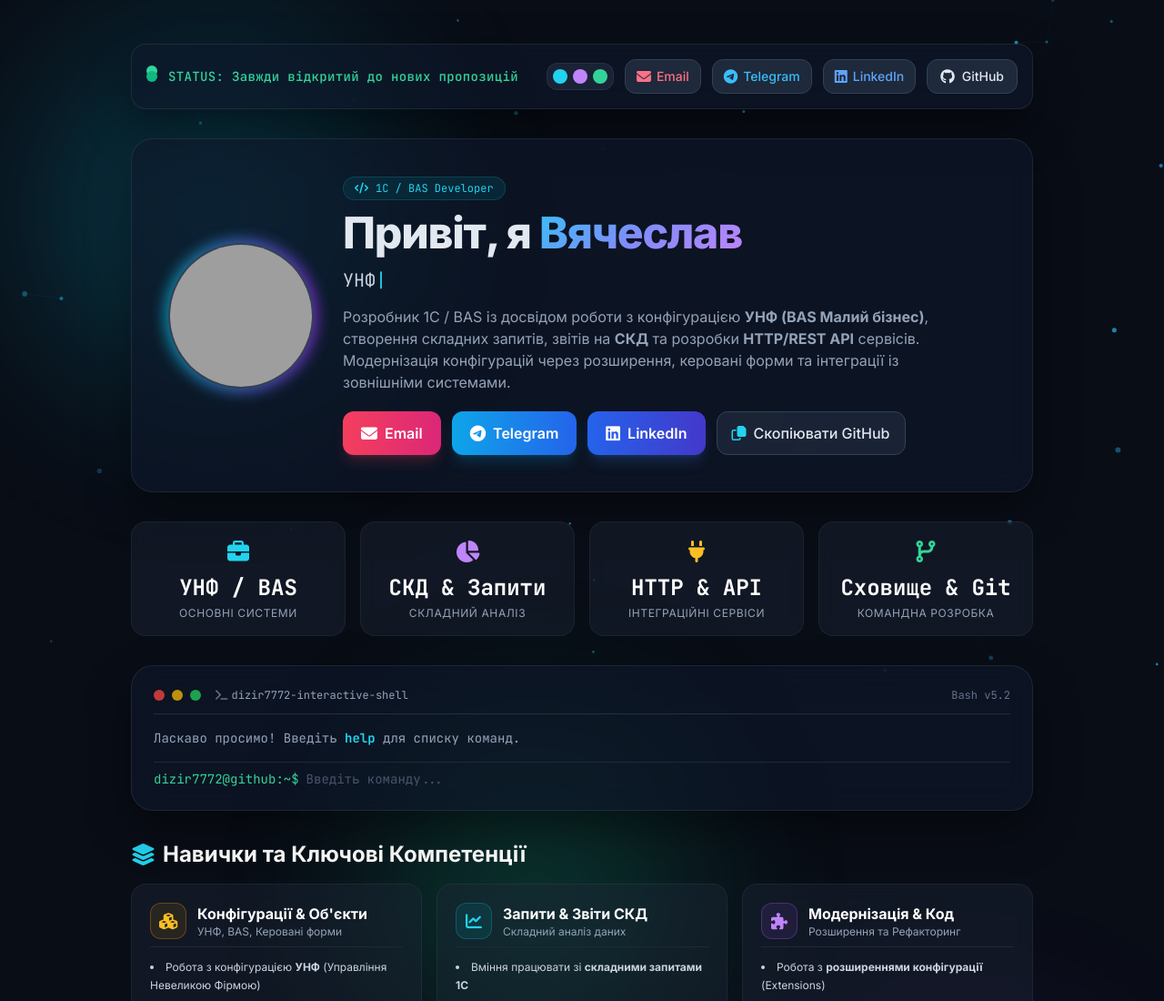
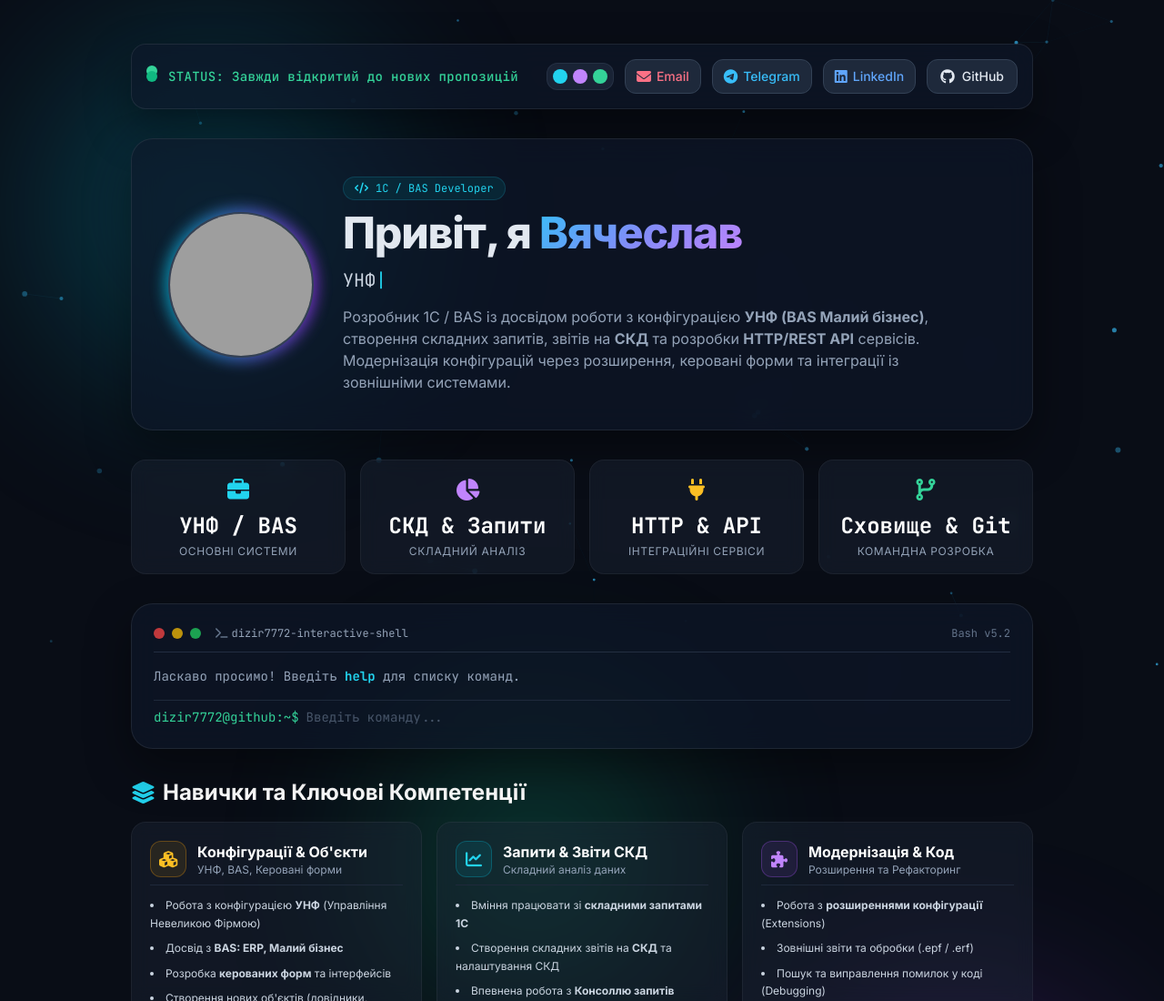
Before and after one commit to dizir7772/dizir7772.github.io, a plain HTML site: page index.html in a window 1280 px wide. Shown: the top 1100 px of the page at 91% size. Drawn offline with nearby package versions, Linux system fonts and the light colour scheme; grey boxes are pictures that could not be loaded.

Commit message:
Remove action buttons from index.html
Removed action buttons section including email, Telegram, LinkedIn links, and GitHub copy button.

```diff
--- a/index.html
+++ b/index.html
@@ -214,33 +214,6 @@
                     <p class="text-slate-400 text-sm md:text-base leading-relaxed max-w-2xl">
                         Розробник 1С / BAS із досвідом роботи з конфігурацією <strong>УНФ (BAS Малий бізнес)</strong>, створення складних запитів, звітів на <strong>СКД</strong> та розробки <strong>HTTP/REST API</strong> сервісів. Модернізація конфігурацій через розширення, керовані форми та інтеграції із зовнішніми системами.
                     </p>
-
-                    <!-- Action Buttons -->
-                    <div class="flex flex-wrap gap-3 pt-2 justify-center md:justify-start">
-                        <a href="mailto:v.a.artemenko1990@gmail.com"
-                           class="flex items-center gap-2 bg-gradient-to-r from-rose-500 to-pink-600 hover:from-rose-400 hover:to-pink-500 text-white font-semibold px-5 py-2.5 rounded-xl shadow-lg shadow-rose-500/20 transition-all hover:scale-105 active:scale-95">
-                            <i class="fa-solid fa-envelope text-lg"></i>
-                            Email
-                        </a>
-
-                        <a href="https://t.me/dizir7772" target="_blank" rel="noopener noreferrer"
-                           class="flex items-center gap-2 bg-gradient-to-r from-sky-500 to-blue-600 hover:from-sky-400 hover:to-blue-500 text-white font-semibold px-5 py-2.5 rounded-xl shadow-lg shadow-sky-500/20 transition-all hover:scale-105 active:scale-95">
-                            <i class="fa-brands fa-telegram text-lg"></i>
-                            Telegram
-                        </a>
-
-                        <a href="https://www.linkedin.com/in/dizir7772" target="_blank" rel="noopener noreferrer"
-                           class="flex items-center gap-2 bg-gradient-to-r from-blue-600 to-indigo-700 hover:from-blue-500 hover:to-indigo-600 text-white font-semibold px-5 py-2.5 rounded-xl shadow-lg shadow-blue-500/20 transition-all hover:scale-105 active:scale-95">
-                            <i class="fa-brands fa-linkedin text-lg"></i>
-                            LinkedIn
-                        </a>
-
-                        <button onclick="copyToClipboard('https://github.com/dizir7772')"
-                                class="flex items-center gap-2 bg-slate-800/80 hover:bg-slate-700/80 border border-slate-700 text-slate-200 font-medium px-4 py-2.5 rounded-xl transition-all hover:scale-105 active:scale-95">
-                            <i class="fa-regular fa-copy text-cyan-400"></i>
-                            Скопіювати GitHub
-                        </button>
-                    </div>
                 </div>
             </div>
         </section>
```
